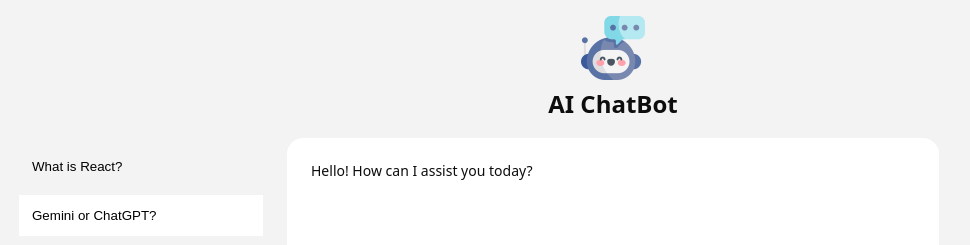
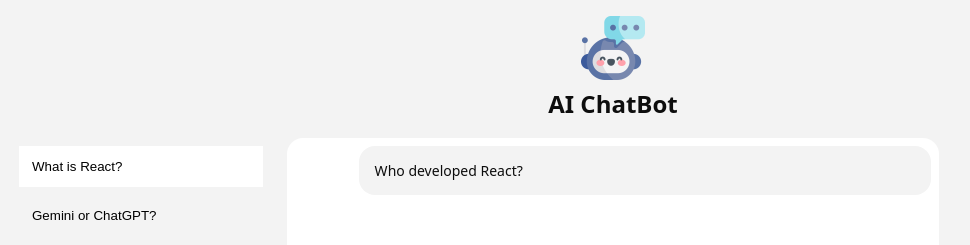
Before and after one commit to karimisdm/AI-Chatbot, a React app in the folder react-chatBot/: page / in a window 1280 px wide. Shown: the top 245 px of the page, without its empty margins (165-1135 px from the left). Built offline with nearby package versions, Linux system fonts and the light colour scheme; no server answers; the HTML template or start-up script is replaced by a standard one.

Commit message:
Updated Chat component for keeping chat in every tab

```diff
--- a/react-chatBot/src/App.jsx
+++ b/react-chatBot/src/App.jsx
@@ -1,7 +1,7 @@
 import styles from './App.module.css'
 import { Sidebar } from './components/sidebar/Sidebar.jsx';
 import {Chat} from './components/chat/Chat.jsx'
-import { useState } from 'react';
+import { useMemo, useState } from 'react';
 // import { openAI_Assistant } from './assistants/openai.js';
 
 const CHATS = [
@@ -19,7 +19,18 @@ const CHATS = [
 
 function App() {
   const [chats, setChats] = useState(CHATS);
-  const [activeChatId, setActiveChatId] = useState(chats[1].id);
+  const [activeChatId, setActiveChatId] = useState(chats[0].id);
+  const activeChatMessages = useMemo(()=> chats.find(
+    (chat) => chat.id === activeChatId)?.messages ?? [],[chats, activeChatId]);
+
+  function updateChats(messages){
+     setChats((prevChats)=> prevChats.map((chat)=> chat.id === activeChatId? {...chat, messages}: chat))
+  };
+
+  function handleChatMessagesUpdate(messages){
+    updateChats(messages);
+  }
+
   return (
     <div className={styles.App}>
 
@@ -30,7 +41,8 @@ function App() {
       <div className={styles.Content}>
         <Sidebar chats={chats} activeChatId={activeChatId} onActiveChatIdChange={setActiveChatId} />
         <main className={styles.Main}>
-          <Chat/>
+
+          <Chat  chatId={activeChatId} chatMessages={activeChatMessages} onChatMessagesUpdate={handleChatMessagesUpdate}/>
 
         </main>
       </div>
--- a/react-chatBot/src/components/chat/Chat.jsx
+++ b/react-chatBot/src/components/chat/Chat.jsx
@@ -1,4 +1,4 @@
-import {useState} from 'react'
+import { useEffect, useState } from 'react'
 import { Messages } from '../Messages/Messages.jsx'
 import { Controls } from '../controls/Controls.jsx';
 import { Loader } from '../loader/Loader.jsx';
@@ -6,54 +6,68 @@ import { GoogleAI_Assistant } from '../../assistants/googleAI.js';
 import styles from './Chat.module.css'
 
 
-export function Chat() {
+export function Chat({ chatMessages, chatId, onChatMessagesUpdate }) {
 
-  const [messages, setMessages] = useState([]);
+  const [messages, setMessages] = useState(chatMessages);
   const assistant = new GoogleAI_Assistant();
   const [isLoading, setIsLoading] = useState(false);
   const [isStreaming, setIsStreaming] = useState(false);  // const assistant = new openAI_Assistant();
-  // const [activeChatId, setActiveChatId] = useState(1);
 
-  // const activeChatMessages = useMemo(()=> chats.find(chat => chat.id === activeChatId)?.messages || [], [chats, activeChatId]);
+  useEffect(() => {
+    setMessages(chatMessages);
+  }, [chatId, chatMessages]);
 
   function addMessage(message) {
-    setMessages(prevMessages => [...prevMessages, message])
+    setMessages((prevMessages) => {
+      const nextMessages = [...prevMessages, message];
+      onChatMessagesUpdate(nextMessages);
+      return nextMessages;
+    });
   }
 
   function updateLastMessageContent(content) {
-    setMessages((prevMessages) =>
-      prevMessages.map((message, index) =>
-        index === prevMessages.length - 1 ? { ...message, content: message.content + content } : message)
+    setMessages((prevMessages) => {
+      const nextMessages = prevMessages.map((message, index) =>
+        index === prevMessages.length - 1 ? { ...message, content: message.content + content } : message
       );
+      onChatMessagesUpdate(nextMessages);
+      return nextMessages;
+    });
   }
 
   async function handleMessageSend(input) {
-    addMessage({ content: input, role: 'user' });
+    const userMessage = { role: "user", content: input };
+    addMessage(userMessage);
     setIsLoading(true);
     try {
-      const result = await assistant.chatStreaming(input);
+      const result = await assistant.chatStreaming(
+        input,
+        [...messages.filter(({ role }) => role !== "system"), userMessage]
+      );
+
       let isFirstChunk = false;
       for await (const chunk of result) {
         if (!isFirstChunk) {
           isFirstChunk = true;
-          addMessage({ content: '', role: 'bot' });
+          addMessage({ content: "", role: "assistant" });
           setIsLoading(false);
           setIsStreaming(true);
         }
+
         updateLastMessageContent(chunk);
       }
+
       setIsStreaming(false);
     } catch (error) {
       addMessage({
-        content: "Sorry, there was an error processing your request. Please try again later. Error: " + error.message,
-        role: 'System'
+        content:
+          error?.message ??
+          "Sorry, I couldn't process your request. Please try again!",
+        role: "system",
       });
-      // setIsLoading(false);
-    } finally {
       setIsLoading(false);
       setIsStreaming(false);
     }
-
   }
 
   return (
```
Lines whose indentation alone changed are shown as unchanged.
